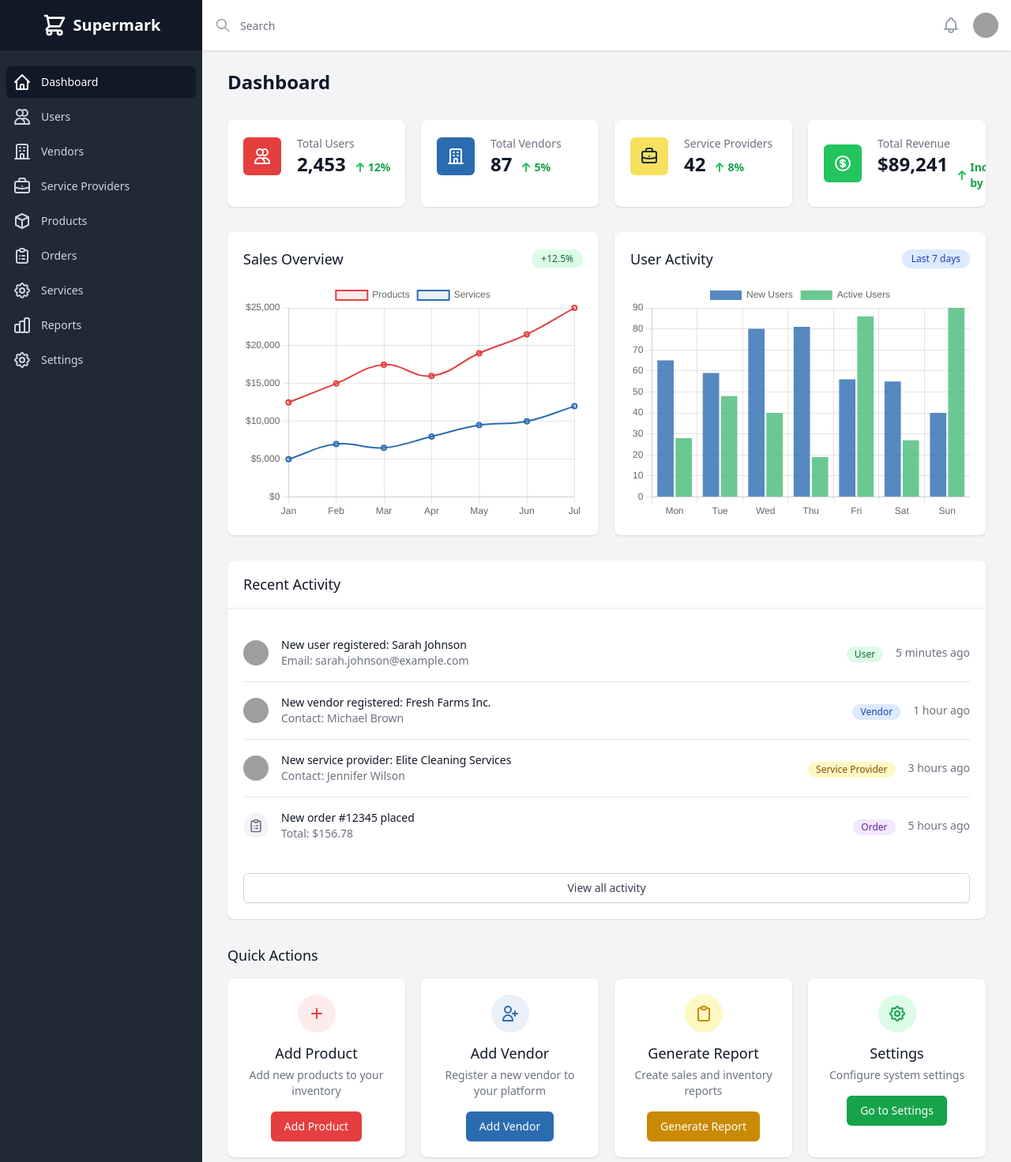
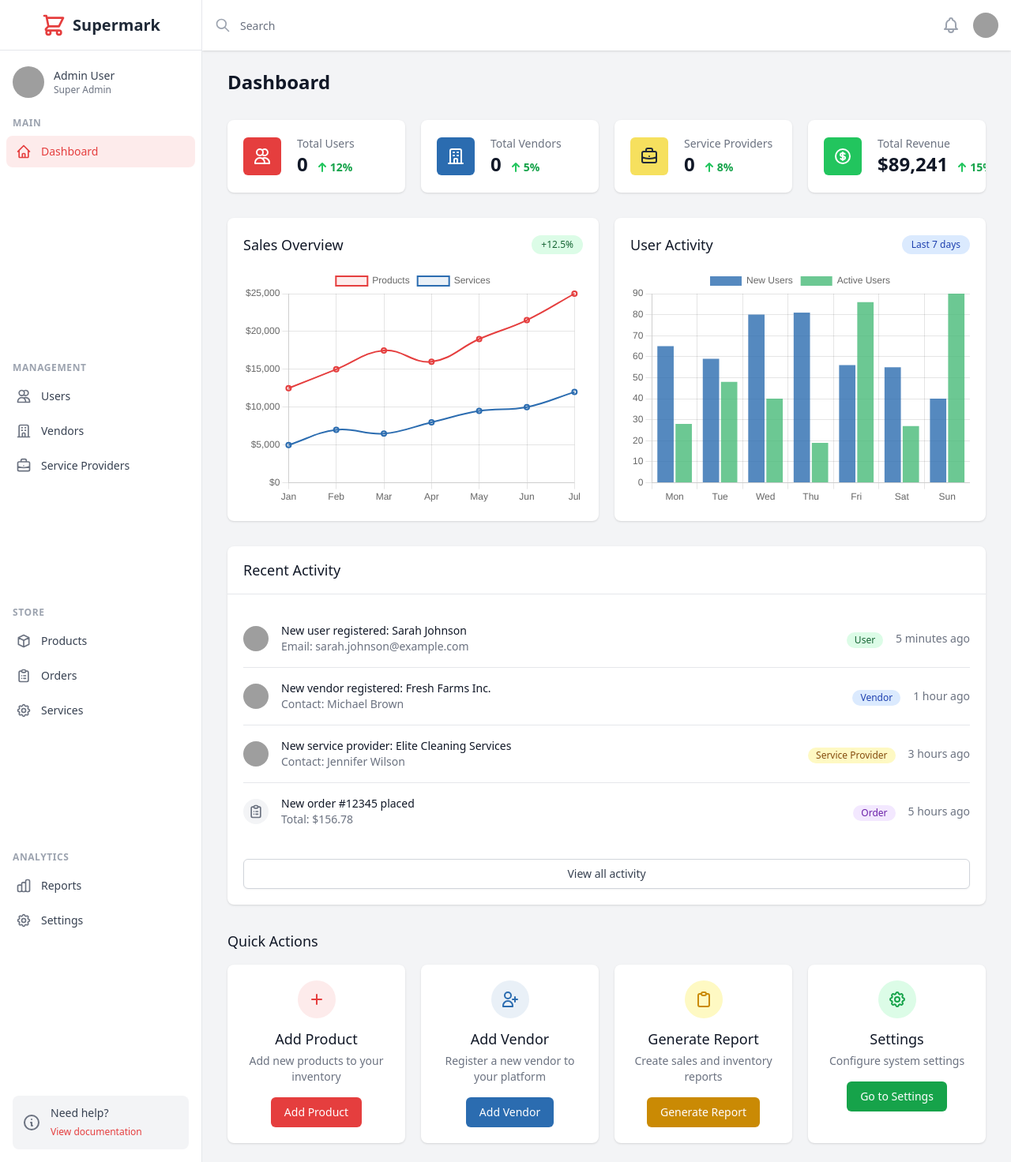
Before and after one commit to mohamedelasri202/FILROUGEE, a Laravel app: page /dashboard/admin in a window 1280 px wide. Shown: the whole page at 79% size. Run offline with Laravel 10, Linux system fonts and the light colour scheme; the visitor is signed in with stand-in values (Sample User, id 1); data that the repository does not hold is empty; parts of the project's set-up code (start-up, migrations or seed data) failed here and were passed over; some libraries are stand-ins or nearby versions; grey boxes are pictures that could not be loaded.

Commit message:
working on the user dashboard on the users part

```diff
--- a/app/Http/Controllers/AdminController.php
+++ b/app/Http/Controllers/AdminController.php
@@ -3,11 +3,16 @@
 namespace App\Http\Controllers;
 
 use Illuminate\Http\Request;
+use Illuminate\Support\Facades\DB;
 
 class AdminController extends Controller
 {
     public function showAdminDashboard()
     {
-        return view('dashboard.admin');
+        $users = DB::table('users')->where('role', 'user')->get();
+        $vendors = DB::table('users')->where('role', 'vendor')->get();
+        $serviceProviders = DB::table('users')->where('role', 'service_provider')->get();
+        $numberofusers = DB::table('users')->where('role', 'user')->count();
+        return view('dashboard.admin', compact('users', 'numberofusers', 'vendors', 'serviceProviders'));
     }
 }
--- a/resources/views/dashboard/admin.blade.php
+++ b/resources/views/dashboard/admin.blade.php
@@ -24,99 +24,135 @@
 </head>
 <body class="bg-gray-100">
     <div class="flex h-screen overflow-hidden">
-        <!-- Sidebar -->
+        <!-- Sidebar - New Style -->
         <div class="hidden md:flex md:flex-shrink-0">
-            <div class="flex flex-col w-64 bg-gray-800">
+            <div class="flex flex-col w-64 bg-white border-r border-gray-200">
                 <!-- Logo -->
-                <div class="flex items-center justify-center h-16 bg-gray-900">
+                <div class="flex items-center justify-center h-16 border-b border-gray-200">
                     <div class="flex items-center">
-                        <span class="text-white">
+                        <span class="text-primary">
                             <svg xmlns="http://www.w3.org/2000/svg" class="h-8 w-8" fill="none" viewBox="0 0 24 24" stroke="currentColor">
                                 <path stroke-linecap="round" stroke-linejoin="round" stroke-width="2" d="M3 3h2l.4 2M7 13h10l4-8H5.4M7 13L5.4 5M7 13l-2.293 2.293c-.63.63-.184 1.707.707 1.707H17m0 0a2 2 0 100 4 2 2 0 000-4zm-8 2a2 2 0 11-4 0 2 2 0 014 0z" />
                             </svg>
                         </span>
-                        <span class="ml-2 text-xl font-bold text-white">Supermark</span>
+                        <span class="ml-2 text-xl font-bold text-gray-800">Supermark</span>
                     </div>
                 </div>
 
                 <!-- Navigation -->
                 <div class="flex flex-col flex-grow pt-5 pb-4 overflow-y-auto">
+                    <div class="px-4 mb-6">
+                        <div class="flex items-center">
+                            <img class="h-10 w-10 rounded-full" src="https://images.unsplash.com/photo-1472099645785-5658abf4ff4e?ixlib=rb-1.2.1&ixid=eyJhcHBfaWQiOjEyMDd9&auto=format&fit=facearea&facepad=2&w=256&h=256&q=80" alt="">
+                            <div class="ml-3">
+                                <p class="text-sm font-medium text-gray-700">Admin User</p>
+                                <p class="text-xs text-gray-500">Super Admin</p>
+                            </div>
+                        </div>
+                    </div>
+
                     <div class="flex-grow flex flex-col">
-                        <nav class="flex-1 px-2 space-y-1">
+                        <p class="px-4 text-xs font-semibold text-gray-400 uppercase tracking-wider">Main</p>
+                        <nav class="flex-1 px-2 space-y-1 mt-2">
                             <!-- Dashboard -->
-                            <a href="#" class="bg-gray-900 text-white group flex items-center px-2 py-2 text-sm font-medium rounded-md">
-                                <svg class="mr-3 h-6 w-6" xmlns="http://www.w3.org/2000/svg" fill="none" viewBox="0 0 24 24" stroke="currentColor">
+                            <a href="#" class="group flex items-center px-3 py-2.5 text-sm font-medium rounded-lg bg-primary bg-opacity-10 text-primary">
+                                <svg class="mr-3 h-5 w-5" xmlns="http://www.w3.org/2000/svg" fill="none" viewBox="0 0 24 24" stroke="currentColor">
                                     <path stroke-linecap="round" stroke-linejoin="round" stroke-width="2" d="M3 12l2-2m0 0l7-7 7 7M5 10v10a1 1 0 001 1h3m10-11l2 2m-2-2v10a1 1 0 01-1 1h-3m-6 0a1 1 0 001-1v-4a1 1 0 011-1h2a1 1 0 011 1v4a1 1 0 001 1m-6 0h6" />
                                 </svg>
                                 Dashboard
                             </a>
+                        </nav>
 
+                        <p class="px-4 mt-6 text-xs font-semibold text-gray-400 uppercase tracking-wider">Management</p>
+                        <nav class="flex-1 px-2 space-y-1 mt-2">
                             <!-- Users -->
-                            <a href="#" class="text-gray-300 hover:bg-gray-700 hover:text-white group flex items-center px-2 py-2 text-sm font-medium rounded-md">
-                                <svg class="mr-3 h-6 w-6" xmlns="http://www.w3.org/2000/svg" fill="none" viewBox="0 0 24 24" stroke="currentColor">
+                            <a href="#" class="group flex items-center px-3 py-2.5 text-sm font-medium rounded-lg text-gray-700 hover:bg-gray-100">
+                                <svg class="mr-3 h-5 w-5 text-gray-500 group-hover:text-gray-700" xmlns="http://www.w3.org/2000/svg" fill="none" viewBox="0 0 24 24" stroke="currentColor">
                                     <path stroke-linecap="round" stroke-linejoin="round" stroke-width="2" d="M12 4.354a4 4 0 110 5.292M15 21H3v-1a6 6 0 0112 0v1zm0 0h6v-1a6 6 0 00-9-5.197M13 7a4 4 0 11-8 0 4 4 0 018 0z" />
                                 </svg>
                                 Users
                             </a>
 
                             <!-- Vendors -->
-                            <a href="#" class="text-gray-300 hover:bg-gray-700 hover:text-white group flex items-center px-2 py-2 text-sm font-medium rounded-md">
-                                <svg class="mr-3 h-6 w-6" xmlns="http://www.w3.org/2000/svg" fill="none" viewBox="0 0 24 24" stroke="currentColor">
+                            <a href="#" class="group flex items-center px-3 py-2.5 text-sm font-medium rounded-lg text-gray-700 hover:bg-gray-100">
+                                <svg class="mr-3 h-5 w-5 text-gray-500 group-hover:text-gray-700" xmlns="http://www.w3.org/2000/svg" fill="none" viewBox="0 0 24 24" stroke="currentColor">
                                     <path stroke-linecap="round" stroke-linejoin="round" stroke-width="2" d="M19 21V5a2 2 0 00-2-2H7a2 2 0 00-2 2v16m14 0h2m-2 0h-5m-9 0H3m2 0h5M9 7h1m-1 4h1m4-4h1m-1 4h1m-5 10v-5a1 1 0 011-1h2a1 1 0 011 1v5m-4 0h4" />
                                 </svg>
                                 Vendors
                             </a>
 
                             <!-- Service Providers -->
-                            <a href="#" class="text-gray-300 hover:bg-gray-700 hover:text-white group flex items-center px-2 py-2 text-sm font-medium rounded-md">
-                                <svg class="mr-3 h-6 w-6" xmlns="http://www.w3.org/2000/svg" fill="none" viewBox="0 0 24 24" stroke="currentColor">
+                            <a href="#" class="group flex items-center px-3 py-2.5 text-sm font-medium rounded-lg text-gray-700 hover:bg-gray-100">
+                                <svg class="mr-3 h-5 w-5 text-gray-500 group-hover:text-gray-700" xmlns="http://www.w3.org/2000/svg" fill="none" viewBox="0 0 24 24" stroke="currentColor">
                                     <path stroke-linecap="round" stroke-linejoin="round" stroke-width="2" d="M21 13.255A23.931 23.931 0 0112 15c-3.183 0-6.22-.62-9-1.745M16 6V4a2 2 0 00-2-2h-4a2 2 0 00-2 2v2m4 6h.01M5 20h14a2 2 0 002-2V8a2 2 0 00-2-2H5a2 2 0 00-2 2v10a2 2 0 002 2z" />
                                 </svg>
                                 Service Providers
                             </a>
+                        </nav>
 
+                        <p class="px-4 mt-6 text-xs font-semibold text-gray-400 uppercase tracking-wider">Store</p>
+                        <nav class="flex-1 px-2 space-y-1 mt-2">
                             <!-- Products -->
-                            <a href="#" class="text-gray-300 hover:bg-gray-700 hover:text-white group flex items-center px-2 py-2 text-sm font-medium rounded-md">
-                                <svg class="mr-3 h-6 w-6" xmlns="http://www.w3.org/2000/svg" fill="none" viewBox="0 0 24 24" stroke="currentColor">
+                            <a href="#" class="group flex items-center px-3 py-2.5 text-sm font-medium rounded-lg text-gray-700 hover:bg-gray-100">
+                                <svg class="mr-3 h-5 w-5 text-gray-500 group-hover:text-gray-700" xmlns="http://www.w3.org/2000/svg" fill="none" viewBox="0 0 24 24" stroke="currentColor">
                                     <path stroke-linecap="round" stroke-linejoin="round" stroke-width="2" d="M20 7l-8-4-8 4m16 0l-8 4m8-4v10l-8 4m0-10L4 7m8 4v10M4 7v10l8 4" />
                                 </svg>
                                 Products
                             </a>
 
                             <!-- Orders -->
-                            <a href="#" class="text-gray-300 hover:bg-gray-700 hover:text-white group flex items-center px-2 py-2 text-sm font-medium rounded-md">
-                                <svg class="mr-3 h-6 w-6" xmlns="http://www.w3.org/2000/svg" fill="none" viewBox="0 0 24 24" stroke="currentColor">
+                            <a href="#" class="group flex items-center px-3 py-2.5 text-sm font-medium rounded-lg text-gray-700 hover:bg-gray-100">
+                                <svg class="mr-3 h-5 w-5 text-gray-500 group-hover:text-gray-700" xmlns="http://www.w3.org/2000/svg" fill="none" viewBox="0 0 24 24" stroke="currentColor">
                                     <path stroke-linecap="round" stroke-linejoin="round" stroke-width="2" d="M9 5H7a2 2 0 00-2 2v12a2 2 0 002 2h10a2 2 0 002-2V7a2 2 0 00-2-2h-2M9 5a2 2 0 002 2h2a2 2 0 002-2M9 5a2 2 0 012-2h2a2 2 0 012 2m-3 7h3m-3 4h3m-6-4h.01M9 16h.01" />
                                 </svg>
                                 Orders
                             </a>
 
                             <!-- Services -->
-                            <a href="#" class="text-gray-300 hover:bg-gray-700 hover:text-white group flex items-center px-2 py-2 text-sm font-medium rounded-md">
-                                <svg class="mr-3 h-6 w-6" xmlns="http://www.w3.org/2000/svg" fill="none" viewBox="0 0 24 24" stroke="currentColor">
+                            <a href="#" class="group flex items-center px-3 py-2.5 text-sm font-medium rounded-lg text-gray-700 hover:bg-gray-100">
+                                <svg class="mr-3 h-5 w-5 text-gray-500 group-hover:text-gray-700" xmlns="http://www.w3.org/2000/svg" fill="none" viewBox="0 0 24 24" stroke="currentColor">
                                     <path stroke-linecap="round" stroke-linejoin="round" stroke-width="2" d="M10.325 4.317c.426-1.756 2.924-1.756 3.35 0a1.724 1.724 0 002.573 1.066c1.543-.94 3.31.826 2.37 2.37a1.724 1.724 0 001.065 2.572c1.756.426 1.756 2.924 0 3.35a1.724 1.724 0 00-1.066 2.573c.94 1.543-.826 3.31-2.37 2.37a1.724 1.724 0 00-2.572 1.065c-.426 1.756-2.924 1.756-3.35 0a1.724 1.724 0 00-2.573-1.066c-1.543.94-3.31-.826-2.37-2.37a1.724 1.724 0 00-1.065-2.572c-1.756-.426-1.756-2.924 0-3.35a1.724 1.724 0 001.066-2.573c-.94-1.543.826-3.31 2.37-2.37.996.608 2.296.07 2.572-1.065z" />
                                     <path stroke-linecap="round" stroke-linejoin="round" stroke-width="2" d="M15 12a3 3 0 11-6 0 3 3 0 016 0z" />
                                 </svg>
                                 Services
                             </a>
+                        </nav>
 
+                        <p class="px-4 mt-6 text-xs font-semibold text-gray-400 uppercase tracking-wider">Analytics</p>
+                        <nav class="flex-1 px-2 space-y-1 mt-2">
                             <!-- Reports -->
-                            <a href="#" class="text-gray-300 hover:bg-gray-700 hover:text-white group flex items-center px-2 py-2 text-sm font-medium rounded-md">
-                                <svg class="mr-3 h-6 w-6" xmlns="http://www.w3.org/2000/svg" fill="none" viewBox="0 0 24 24" stroke="currentColor">
+                            <a href="#" class="group flex items-center px-3 py-2.5 text-sm font-medium rounded-lg text-gray-700 hover:bg-gray-100">
+                                <svg class="mr-3 h-5 w-5 text-gray-500 group-hover:text-gray-700" xmlns="http://www.w3.org/2000/svg" fill="none" viewBox="0 0 24 24" stroke="currentColor">
                                     <path stroke-linecap="round" stroke-linejoin="round" stroke-width="2" d="M9 19v-6a2 2 0 00-2-2H5a2 2 0 00-2 2v6a2 2 0 002 2h2a2 2 0 002-2zm0 0V9a2 2 0 012-2h2a2 2 0 012 2v10m-6 0a2 2 0 002 2h2a2 2 0 002-2m0 0V5a2 2 0 012-2h2a2 2 0 012 2v14a2 2 0 01-2 2h-2a2 2 0 01-2-2z" />
                                 </svg>
                                 Reports
                             </a>
 
                             <!-- Settings -->
-                            <a href="#" class="text-gray-300 hover:bg-gray-700 hover:text-white group flex items-center px-2 py-2 text-sm font-medium rounded-md">
-                                <svg class="mr-3 h-6 w-6" xmlns="http://www.w3.org/2000/svg" fill="none" viewBox="0 0 24 24" stroke="currentColor">
+                            <a href="#" class="group flex items-center px-3 py-2.5 text-sm font-medium rounded-lg text-gray-700 hover:bg-gray-100">
+                                <svg class="mr-3 h-5 w-5 text-gray-500 group-hover:text-gray-700" xmlns="http://www.w3.org/2000/svg" fill="none" viewBox="0 0 24 24" stroke="currentColor">
                                     <path stroke-linecap="round" stroke-linejoin="round" stroke-width="2" d="M10.325 4.317c.426-1.756 2.924-1.756 3.35 0a1.724 1.724 0 002.573 1.066c1.543-.94 3.31.826 2.37 2.37a1.724 1.724 0 001.065 2.572c1.756.426 1.756 2.924 0 3.35a1.724 1.724 0 00-1.066 2.573c.94 1.543-.826 3.31-2.37 2.37a1.724 1.724 0 00-2.572 1.065c-.426 1.756-2.924 1.756-3.35 0a1.724 1.724 0 00-2.573-1.066c-1.543.94-3.31-.826-2.37-2.37a1.724 1.724 0 00-1.065-2.572c-1.756-.426-1.756-2.924 0-3.35a1.724 1.724 0 001.066-2.573c-.94-1.543.826-3.31 2.37-2.37.996.608 2.296.07 2.572-1.065z" />
                                     <path stroke-linecap="round" stroke-linejoin="round" stroke-width="2" d="M15 12a3 3 0 11-6 0 3 3 0 016 0z" />
                                 </svg>
                                 Settings
                             </a>
                         </nav>
+                    </div>
+
+                    <div class="px-4 mt-6">
+                        <div class="bg-gray-100 rounded-lg p-3">
+                            <div class="flex items-center">
+                                <div class="flex-shrink-0">
+                                    <svg class="h-6 w-6 text-gray-500" xmlns="http://www.w3.org/2000/svg" fill="none" viewBox="0 0 24 24" stroke="currentColor">
+                                        <path stroke-linecap="round" stroke-linejoin="round" stroke-width="2" d="M13 16h-1v-4h-1m1-4h.01M21 12a9 9 0 11-18 0 9 9 0 0118 0z" />
+                                    </svg>
+                                </div>
+                                <div class="ml-3">
+                                    <p class="text-sm font-medium text-gray-700">Need help?</p>
+                                    <a href="#" class="text-xs text-primary hover:text-red-700">View documentation</a>
+                                </div>
+                            </div>
+                        </div>
                     </div>
                 </div>
             </div>
@@ -190,7 +226,7 @@
                                                 <dl>
                                                     <dt class="text-sm font-medium text-gray-500 truncate">Total Users</dt>
                                                     <dd class="flex items-baseline">
-                                                        <div class="text-2xl font-semibold text-gray-900">2,453</div>
+                                                        <div class="text-2xl font-semibold text-gray-900">{{$numberofusers}}</div>
                                                         <div class="ml-2 flex items-baseline text-sm font-semibold text-green-600">
                                                             <svg class="self-center flex-shrink-0 h-5 w-5 text-green-500" xmlns="http://www.w3.org/2000/svg" viewBox="0 0 20 20" fill="currentColor">
                                                                 <path fill-rule="evenodd" d="M5.293 9.707a1 1 0 010-1.414l4-4a1 1 0 011.414 0l4 4a1 1 0 01-1.414 1.414L11 7.414V15a1 1 0 11-2 0V7.414L6.707 9.707a1 1 0 01-1.414 0z" clip-rule="evenodd" />
@@ -218,7 +254,7 @@
                                                 <dl>
                                                     <dt class="text-sm font-medium text-gray-500 truncate">Total Vendors</dt>
                                                     <dd class="flex items-baseline">
-                                                        <div class="text-2xl font-semibold text-gray-900">87</div>
+                                                        <div class="text-2xl font-semibold text-gray-900">@if ($vendors->count() == 0) 0 @else {{$vendors}} @endif</div>
                                                         <div class="ml-2 flex items-baseline text-sm font-semibold text-green-600">
                                                             <svg class="self-center flex-shrink-0 h-5 w-5 text-green-500" xmlns="http://www.w3.org/2000/svg" viewBox="0 0 20 20" fill="currentColor">
                                                                 <path fill-rule="evenodd" d="M5.293 9.707a1 1 0 010-1.414l4-4a1 1 0 011.414 0l4 4a1 1 0 01-1.414 1.414L11 7.414V15a1 1 0 11-2 0V7.414L6.707 9.707a1 1 0 01-1.414 0z" clip-rule="evenodd" />
@@ -246,7 +282,7 @@
                                                 <dl>
                                                     <dt class="text-sm font-medium text-gray-500 truncate">Service Providers</dt>
                                                     <dd class="flex items-baseline">
-                                                        <div class="text-2xl font-semibold text-gray-900">42</div>
+                                                        <div class="text-2xl font-semibold text-gray-900">@if($serviceProviders->count() == 0) 0 @else {{$serviceProviders}}@endif</div>
                                                         <div class="ml-2 flex items-baseline text-sm font-semibold text-green-600">
                                                             <svg class="self-center flex-shrink-0 h-5 w-5 text-green-500" xmlns="http://www.w3.org/2000/svg" viewBox="0 0 20 20" fill="currentColor">
                                                                 <path fill-rule="evenodd" d="M5.293 9.707a1 1 0 010-1.414l4-4a1 1 0 011.414 0l4 4a1 1 0 01-1.414 1.414L11 7.414V15a1 1 0 11-2 0V7.414L6.707 9.707a1 1 0 01-1.414 0z" clip-rule="evenodd" />
@@ -278,8 +314,6 @@
                                                         <div class="ml-2 flex items-baseline text-sm font-semibold text-green-600">
                                                             <svg class="self-center flex-shrink-0 h-5 w-5 text-green-500" xmlns="http://www.w3.org/2000/svg" viewBox="0 0 20 20" fill="currentColor">
                                                                 <path fill-rule="evenodd" d="M5.293 9.707a1 1 0 010-1.414l4-4a1 1 0 011.414 0l4 4a1 1 0 01-1.414 1.414L11 7.414V15a1 1 0 11-2 0V7.414L6.707 9.707a1 1 0 01-1.414 0z" clip-rule="evenodd" />
-                                                            </svg>
-                                                            <span class="  />
                                                             </svg>
                                                             <span class="sr-only">Increased by</span>
                                                             15%
@@ -579,5 +613,6 @@
             }
         });
     </script>
+
 </body>
 </html>
--- a/resources/views/home.blade.php
+++ b/resources/views/home.blade.php
@@ -223,7 +223,6 @@
                             <h4 class="font-semibold text-lg mb-2">Home Painting</h4>
                             <p class="text-gray-600 text-sm">Professional painters to transform your living spaces.</p>
                             <a href="#" class="mt-4 inline-block text-secondary hover:underline">Learn More →</a>
-                        </div>
                     </div>
                 </div>
                 <div class="text-center mt-8">
```
Also changed, not shown: app/Http/Controllers/UserController.php (+5 -8 lines), resources/views/register.blade.php (+7 -1 lines), database/migrations/2025_04_10_150721_add_column_status_to_users.php (added), database/migrations/2025_04_10_154118_modify_type_status_users.php (added).
